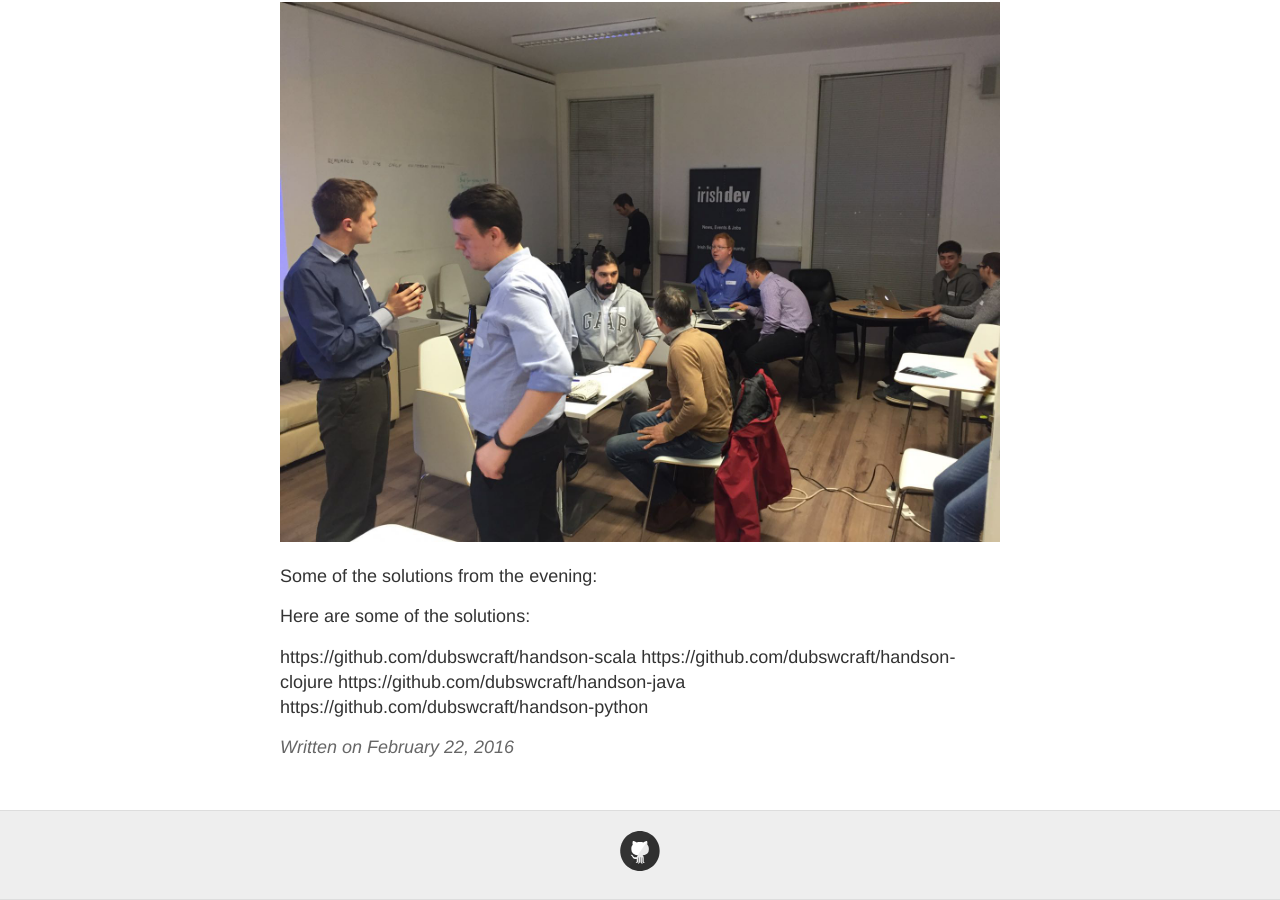
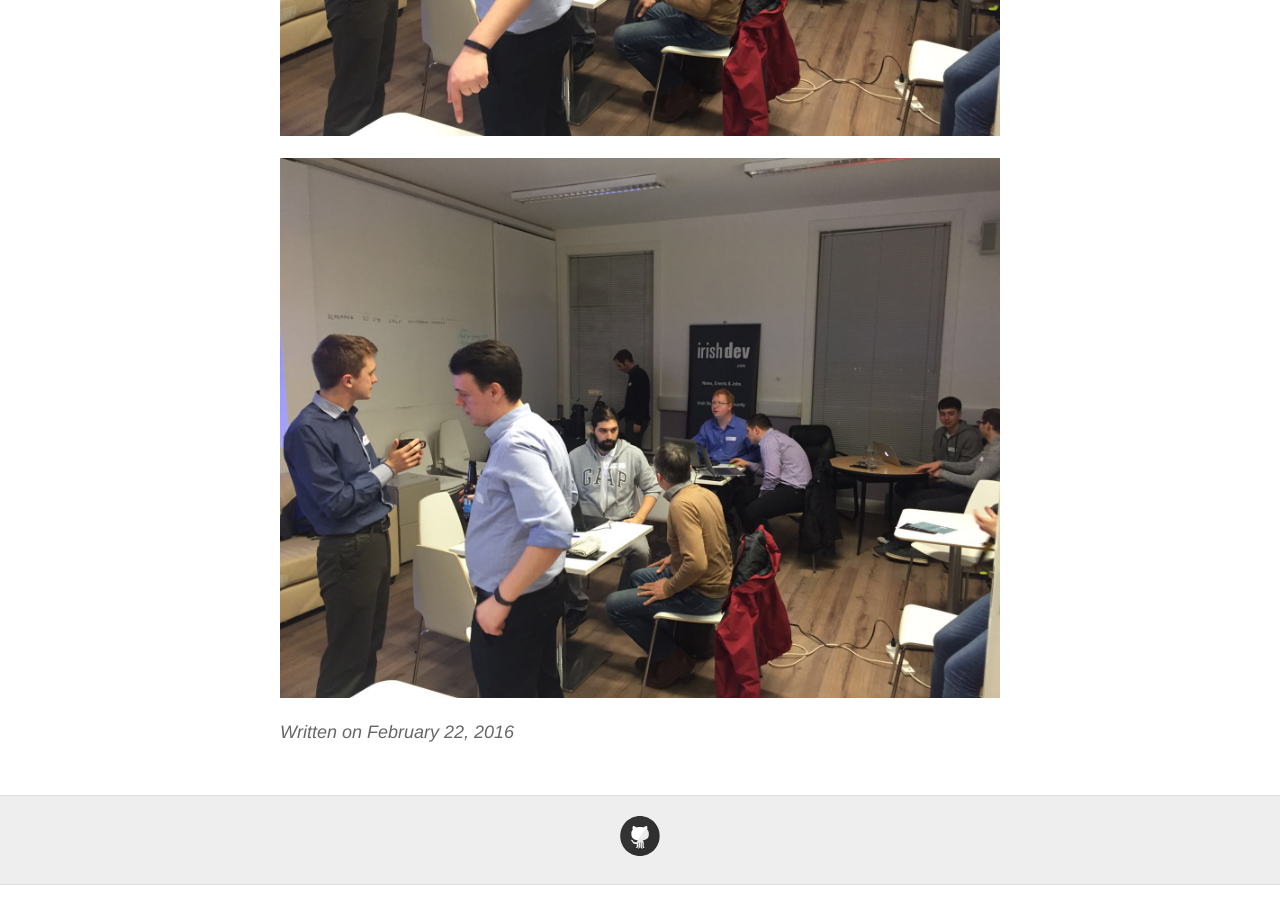
Before and after one commit to dubswcraft/dubswcraft.github.io, a Jekyll site: the page built from _posts/2016-02-22-dublin-craftsmanshio-first-hands-on.md, in a window 1280 px wide and 900 px high, scrolled down 2858 px. Built offline with Jekyll 4.4.1, drawn with Linux system fonts in a browser that asks for light colours; Markdown is read by kramdown in place of the engine named in the settings; some of the changed text lies outside the part shown.

Commit message:
more formatting

```diff
--- a/_posts/2016-02-22-dublin-craftsmanshio-first-hands-on.md
+++ b/_posts/2016-02-22-dublin-craftsmanshio-first-hands-on.md
@@ -26,12 +33,3 @@ Some pics from the evening
 ![handson-3.jpg](https://raw.githubusercontent.com/dubswcraft/dubswcraft.github.io/master/_posts/images/handson-18feb2015/handson-3.jpg)
 
 ![handson-4.jpg](https://raw.githubusercontent.com/dubswcraft/dubswcraft.github.io/master/_posts/images/handson-18feb2015/handson-4.jpg)
-
-Some of the solutions from the evening:
-
-Here are some of the solutions:
-
-https://github.com/dubswcraft/handson-scala
-https://github.com/dubswcraft/handson-clojure
-https://github.com/dubswcraft/handson-java
-https://github.com/dubswcraft/handson-python
```
Also changed, not shown: other parts of _posts/2016-02-22-dublin-craftsmanshio-first-hands-on.md (+7 -0 lines).
